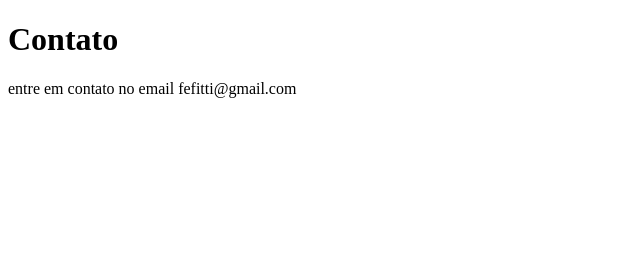
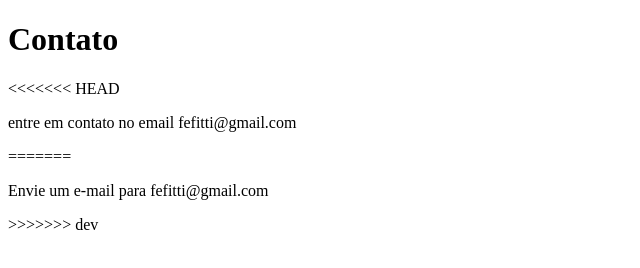
Before and after one commit to fefitti/siststudy, a plain HTML site: page contato.html in a window 1280 px wide. Shown: the whole page, without its empty margins (0-640 px from the left). Drawn offline with Linux system fonts and the light colour scheme.

Commit message:
corrigindo

```diff
--- a/contato.html
+++ b/contato.html
@@ -8,6 +8,11 @@
 </head>
 <body>
     <h1>Contato</h1>
+<<<<<<< HEAD
     <p>entre em contato no email fefitti@gmail.com</p>
+=======
+    <p>Envie um e-mail para fefitti@gmail.com</p>
+
+>>>>>>> dev
 </body>
 </html>
```
